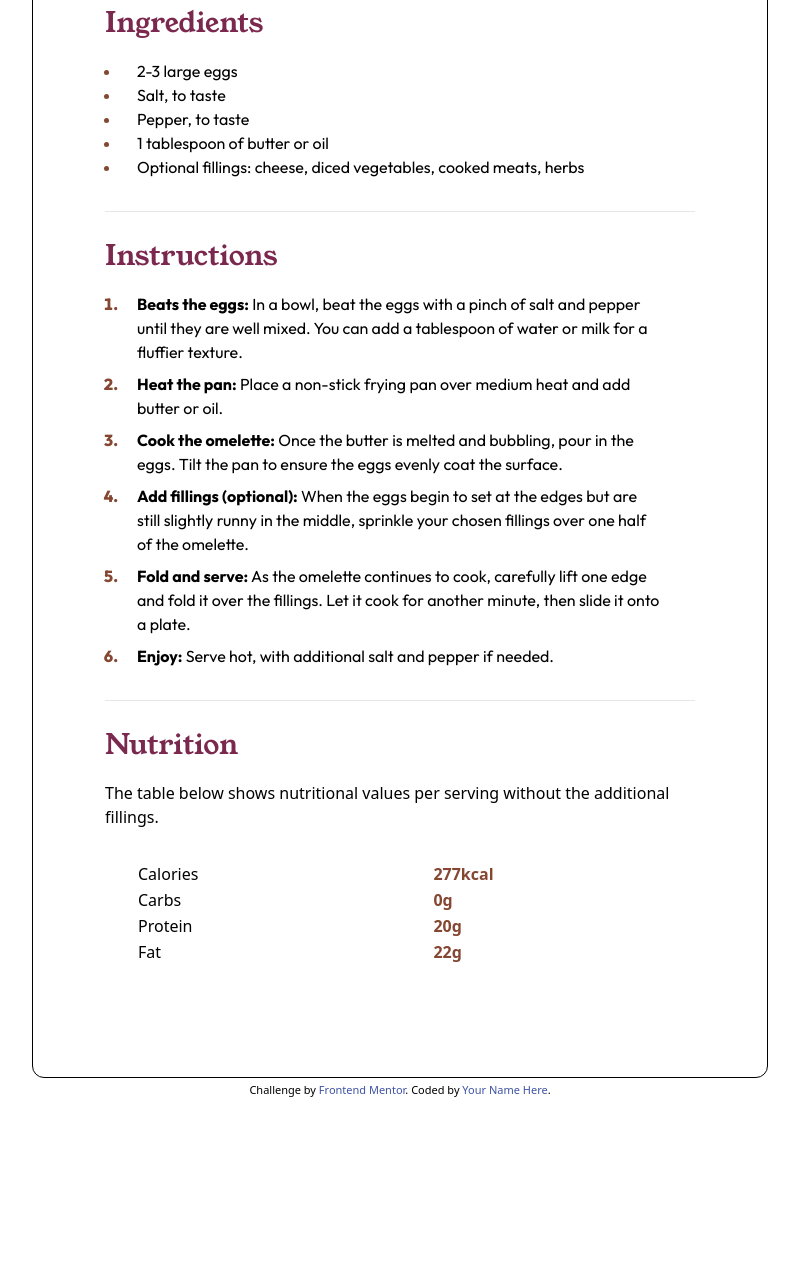
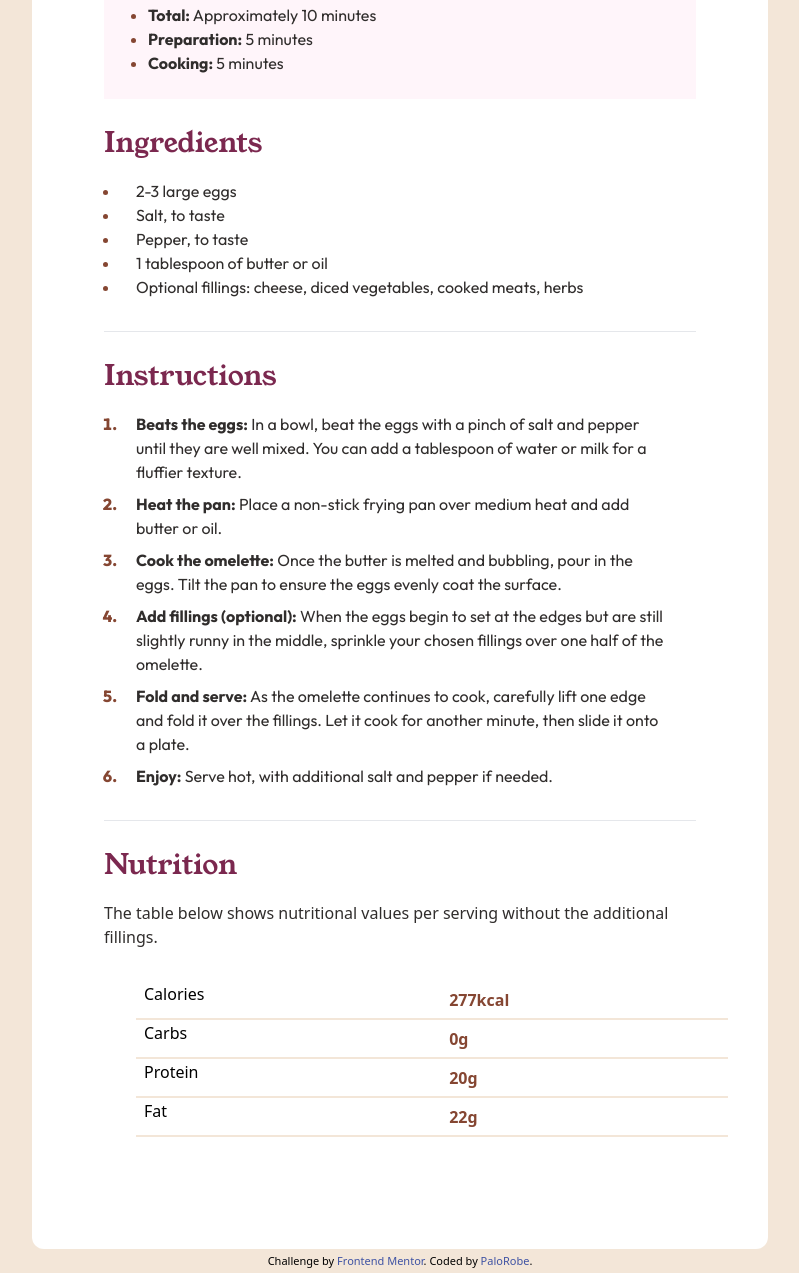
Before and after one commit to PaloRobe/FrontendMentore-RecipePage, a website: page index.html in a window 1280 px wide. Shown: the part 733-2006 px from the top of the page, without its empty margins (240-1039 px from the left). Before the commit the page ends 1835 px from the top, so only its background shows below. Drawn offline with Linux system fonts and the light colour scheme.

Commit message:
update solution

```diff
--- a/index.html
+++ b/index.html
@@ -25,9 +25,9 @@
       }
     </style>
   </head>
-  <body class="m-0 p-0 text-base h-screen">
+  <body class="m-0 p-0 text-base h-screen bg-Stone100 ">
     <main
-      class="sm:px-10 sm:py-10 lg:flex lg:justify-center lg:items-center lg:max-w-[736px] mx-auto lg:border lg-border-1 lg:border-black lg:rounded-xl"
+      class="md:mt-[120px] bg-White border-none sm:px-10 sm:py-10 lg:flex lg:justify-center lg:items-center lg:max-w-[736px] mx-auto lg:border lg-border-1 lg:border-black lg:rounded-xl"
     >
       <section id="recipe">
         <header>
@@ -38,7 +38,7 @@
           <h1 class="font-Serif text-4xl text-Stone900">
             Simple Omelette Recipe
           </h1>
-          <p class="mt-6 font-Outfit">
+          <p class="mt-6 font-Outfit text-Stone900">
             An easy and quick dish, perfect for any meal. This classic omelette
             combines beaten eggs cooked to perfection, optionally filled with
             your choice of cheese, vegetables, or meats.
@@ -47,7 +47,7 @@
             <h5 class="text-Rose800 mb-4 font-Serif text-lg">
               Preparation Time
             </h5>
-            <ul class="font-Outfit list-disc ml-5">
+            <ul class="font-Outfit text-Stone900 list-disc ml-5">
               <li>
                 <span class="font-bold">Total:</span> Approximately 10 minutes
               </li>
@@ -59,7 +59,7 @@
             <h5 class="text-Rose800 font-Serif text-[1.75rem] mb-6">
               Ingredients
             </h5>
-            <ul class="font-Outfit list-disc mx-4">
+            <ul class="font-Outfit text-Stone900 list-disc mx-4">
               <li class="px-4">2-3 large eggs</li>
               <li class="px-4">Salt, to taste</li>
               <li class="px-4">Pepper, to taste</li>
@@ -76,7 +76,7 @@
             <h5 class="text-Rose800  font-Serif text-[1.75rem] mb-6">
               Instructions
             </h5>
-            <ol class="font-Outfit list-decimal mx-4">
+            <ol class="font-Outfit text-Stone900 list-decimal mx-4">
               <li class="px-4 mb-2">
                 <span class="font-bold">Beats the eggs:</span> In a bowl, beat the eggs with a pinch of salt and
                 pepper until they are well mixed. You can add a tablespoon of
@@ -111,26 +111,26 @@
             <h5 class="text-Rose800 mb-6 font-Serif text-[1.75rem] mt-8">
               Nutrition
             </h5>
-            <p class="mb-6">
+            <p class="mb-6 text-Stone900">
               The table below shows nutritional values per serving without the
               additional fillings.
             </p>
             <table class="w-full m-8">
               <tbody>
-              <tr>
-                <td>Calories</td>
+              <tr class="border-collapse border-b-2 border-b-Stone100">
+                <td class="pl-2 pb-3">Calories</td>
                 <td class="text-Brown800 font-bold">277kcal</td>
               </tr>
-              <tr >
-                <td>Carbs</td>
+              <tr class="border-collapse border-b-2 border-b-Stone100">
+                <td class="pl-2 pb-3">Carbs</td>
                 <td class="text-Brown800 font-bold">0g</td>
               </tr>
-              <tr >
-                <td>Protein</td>
+              <tr class="border-collapse border-b-2 border-b-Stone100">
+                <td class="pl-2 pb-3">Protein</td>
                 <td class="text-Brown800 font-bold">20g</td>
               </tr>
-              <tr>
-                <td>Fat</td>
+              <tr class="border-collapse border-b-2 border-b-Stone100">
+                <td class="pl-2 pb-3">Fat</td>
                 <td class="text-Brown800 font-bold">22g</td>
               </tr>
             </tbody>
@@ -144,7 +144,7 @@
       Challenge by
       <a href="https://www.frontendmentor.io?ref=challenge" target="_blank"
         >Frontend Mentor</a
-      >. Coded by <a href="#">Your Name Here</a>.
+      >. Coded by <a href="https://github.com/PaloRobe">PaloRobe</a>.
     </div>
   </body>
 </html>
```
Also changed, not shown: output.css.
